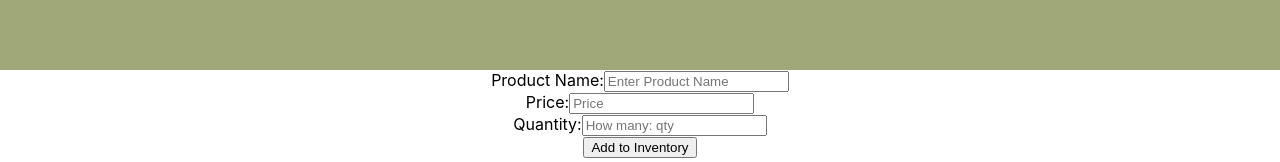
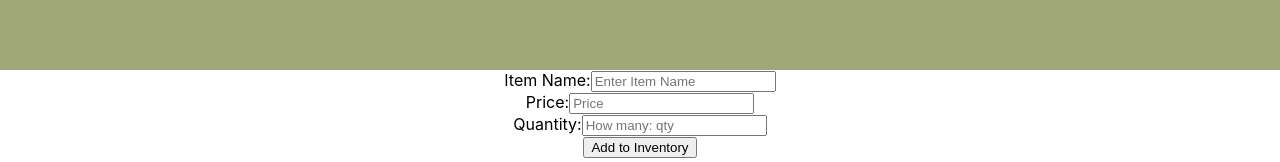
Before and after one commit to xizhong0422/react-home-inventory, a React (Create React App) app: page / in a window 1280 px wide. Shown: the part 730-892 px from the top of the page. Built offline with nearby package versions, Linux system fonts and the light colour scheme.

Commit message:
placeholder text

```diff
--- a/src/App.js
+++ b/src/App.js
@@ -53,8 +53,8 @@ function App() {
 
       <Form onSubmit={addProduct} ref={formData}>
         <Form.Group controlId="formBasicProductName">
-            <Form.Label>Product Name:</Form.Label>
-            <Form.Control type="text" placeholder="Enter Product Name" name="product_name"/>
+            <Form.Label>Item Name:</Form.Label>
+            <Form.Control type="text" placeholder="Enter Item Name" name="product_name"/>
         </Form.Group>
 
         <Form.Group controlId="formBasicPrice">
@@ -75,7 +75,7 @@ function App() {
         <thead>
             <tr>
                 <th>Index</th>
-                <th>Product Name:</th>
+                <th>Item Name:</th>
                 <th>Price</th>
                 <th>Qty</th>
                 <th>Options</th>
```
